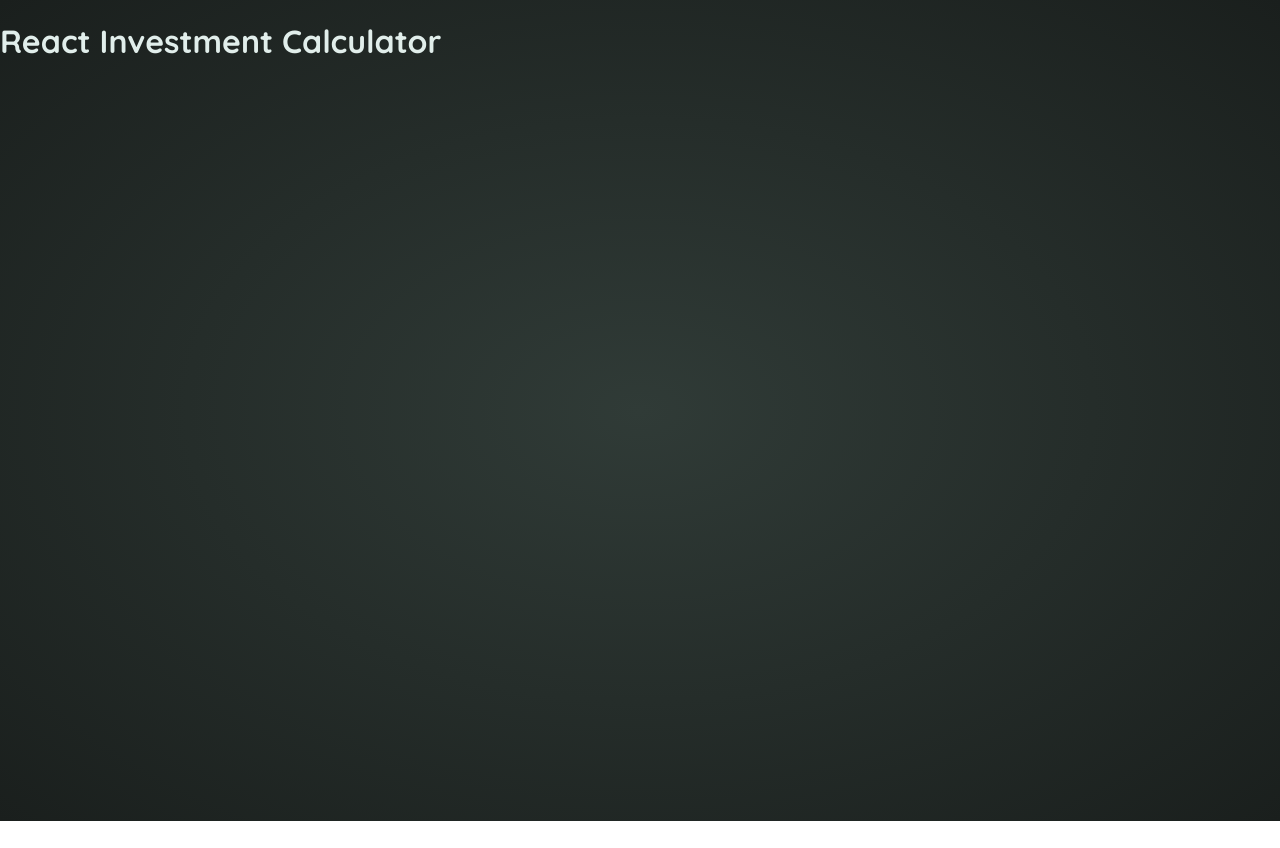
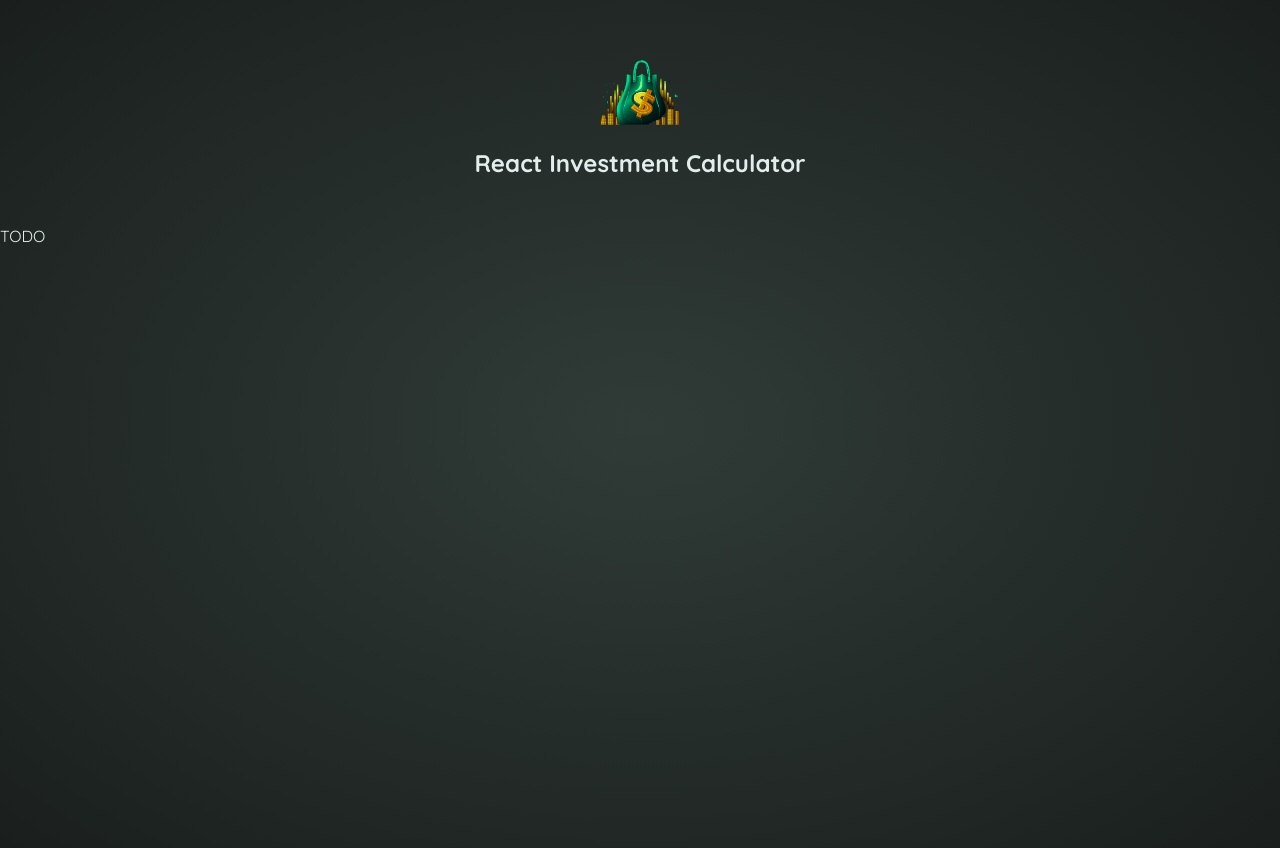
Before and after one commit to zvolcsey/react-investment-calculator, a React (Vite) app: page / in a window 1280 px wide. Before the commit the page ends 821 px from the top, so only its background shows below. Built offline with nearby package versions, Linux system fonts and the light colour scheme.

Commit message:
feat: Added Header

```diff
--- a/index.html
+++ b/index.html
@@ -7,6 +7,10 @@
     <title>React Investment Calculator</title>
   </head>
   <body>
+    <header id="header">
+      <img src="investment-calculator-logo.png" alt="Investment calculator logo" />
+      <h1>React Investment Calculator</h1>
+    </header>
     <div id="root"></div>
     <script type="module" src="/src/index.jsx"></script>
   </body>
--- a/src/App.jsx
+++ b/src/App.jsx
@@ -1,6 +1,6 @@
 function App() {
   return (
-    <h1>React Investment Calculator</h1>
+    <main>TODO</main>
   )
 }
 
```
